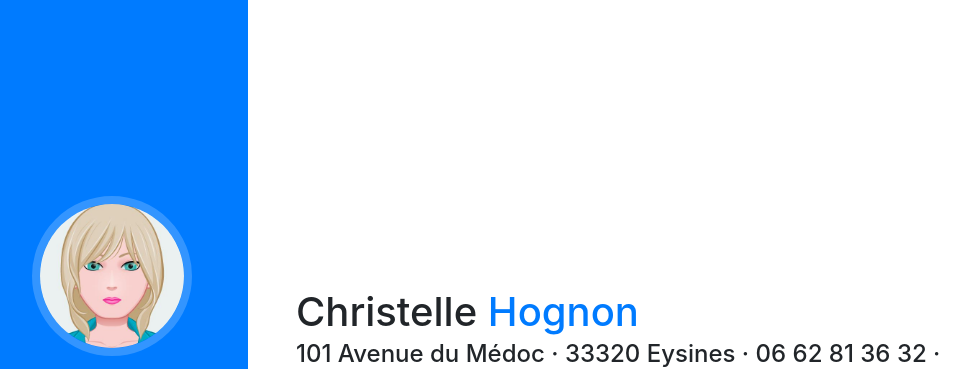
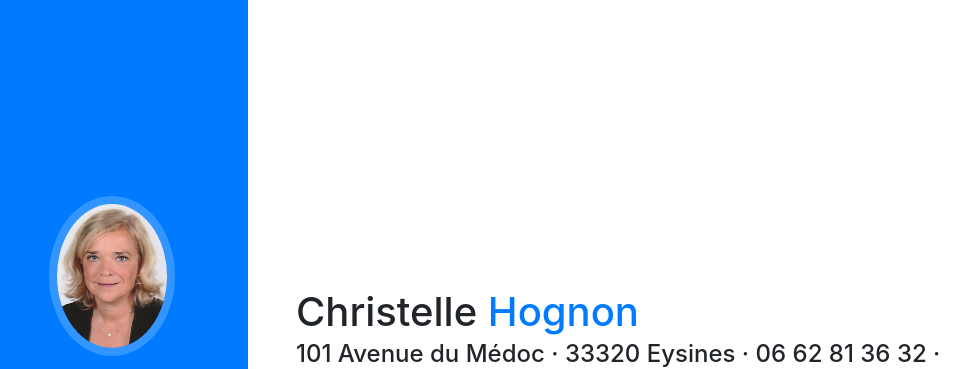
Before and after one commit to christellehognon/pageperso, a website with bundled scripts: page index.html in a window 1280 px wide. Shown: the top 369 px of the page, without its empty margins (24-994 px from the left). Built offline with nearby package versions, Linux system fonts and the light colour scheme; a web font is replaced by a local one.

Commit message:
Mise à jour du 2018-11-21

```diff
--- a/index.html
+++ b/index.html
@@ -27,7 +27,7 @@
       <a class="navbar-brand js-scroll-trigger" href="#page-top">
         <span class="d-block d-lg-none">Christelle Hognon</span>
         <span class="d-none d-lg-block">
-          <img class="img-fluid img-profile rounded-circle mx-auto mb-2" src="img/avatar.jpg" alt="Mon avatar">
+          <img class="img-fluid img-profile rounded-circle mx-auto mb-2" src="img/photo.jpg" alt="Mon avatar">
         </span>
       </a>
       <button class="navbar-toggler" type="button" data-toggle="collapse" data-target="#navbarSupportedContent" aria-controls="navbarSupportedContent" aria-expanded="false" aria-label="Toggle navigation">
```
Also changed, not shown: img/photo.jpg (added).
